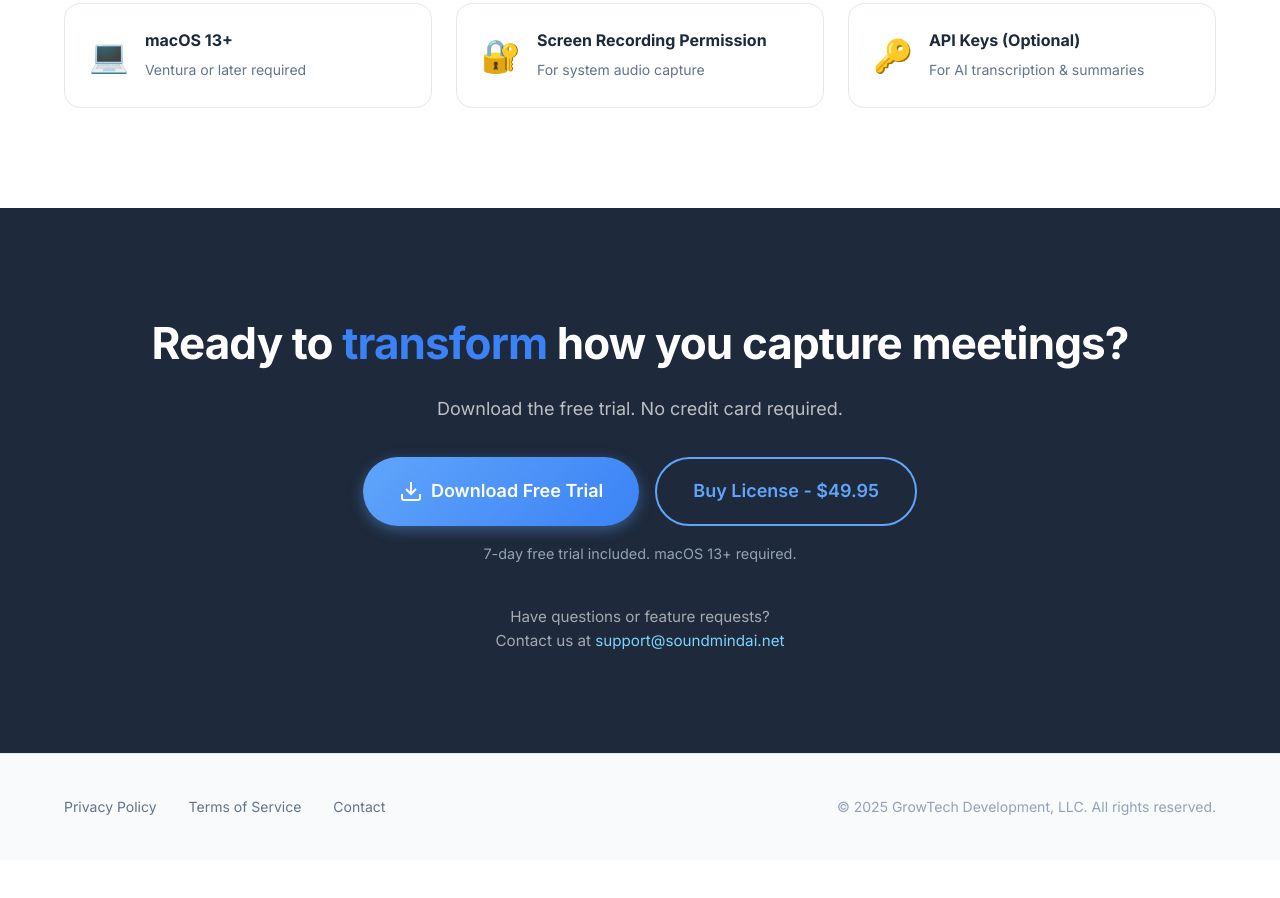
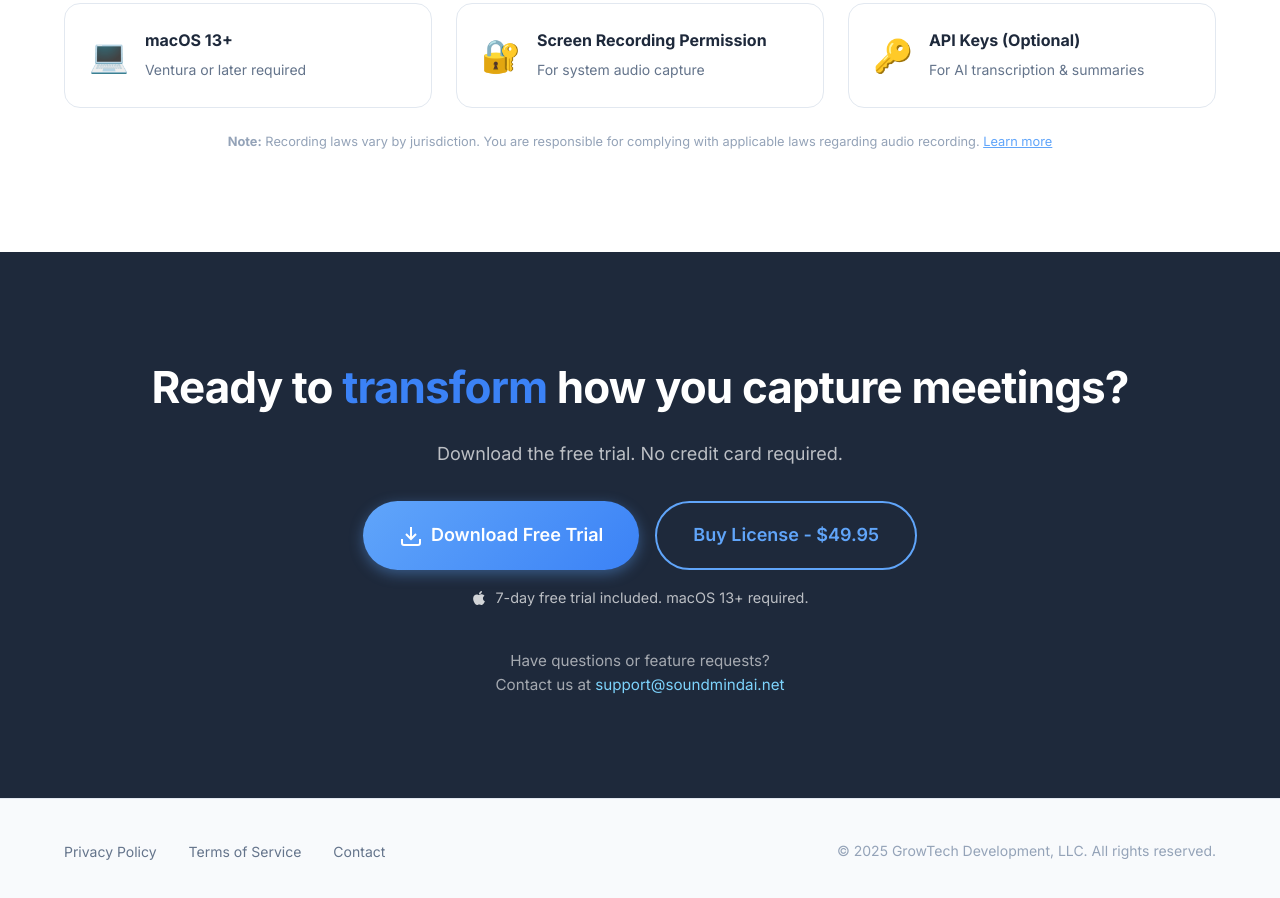
Before and after one commit to webdevguyrg/SoundMindAI-public, a plain HTML site: page index.html in a window 1280 px wide. Shown: the part 4893-5791 px from the top of the page. Before the commit the page ends 5753 px from the top, so only its background shows below. Drawn offline with Linux system fonts and the light colour scheme.

Commit message:
Add recording laws disclaimer and Apple logo to homepage
- Add legal note about recording laws under "What you need" section
- Add Apple logo next to "macOS 13+ required" in CTA section

```diff
--- a/index.html
+++ b/index.html
@@ -1090,6 +1090,10 @@
                     </div>
                 </div>
             </div>
+            <p style="margin-top: 24px; font-size: 0.8rem; color: var(--text-light); text-align: center;">
+                <strong>Note:</strong> Recording laws vary by jurisdiction. You are responsible for complying with applicable laws regarding audio recording.
+                <a href="faq.html#recording" style="color: var(--primary-blue);">Learn more</a>
+            </p>
         </div>
     </section>
 
@@ -1113,7 +1117,10 @@
                     Buy License - $49.95
                 </a>
             </div>
-            <p style="margin-top: 16px; font-size: 0.9rem; color: var(--text-light);">
+            <p style="margin-top: 16px; font-size: 0.9rem; color: rgba(255, 255, 255, 0.7); display: flex; align-items: center; justify-content: center; gap: 8px;">
+                <svg width="16" height="16" viewBox="0 0 384 512" fill="rgba(255, 255, 255, 0.8)">
+                    <path d="M318.7 268.7c-.2-36.7 16.4-64.4 50-84.8-18.8-26.9-47.2-41.7-84.7-44.6-35.5-2.8-74.3 20.7-88.5 20.7-15 0-49.4-19.7-76.4-19.7C63.3 141.2 4 184.8 4 273.5q0 39.3 14.4 81.2c12.8 36.7 59 126.7 107.2 125.2 25.2-.6 43-17.9 75.8-17.9 31.8 0 48.3 17.9 76.4 17.9 48.6-.7 90.4-82.5 102.6-119.3-65.2-30.7-61.7-90-61.7-91.9zm-56.6-164.2c27.3-32.4 24.8-61.9 24-72.5-24.1 1.4-52 16.4-67.9 34.9-17.5 19.8-27.8 44.3-25.6 71.9 26.1 2 49.9-11.4 69.5-34.3z"/>
+                </svg>
                 7-day free trial included. macOS 13+ required.
             </p>
             <p class="cta-contact">
```
